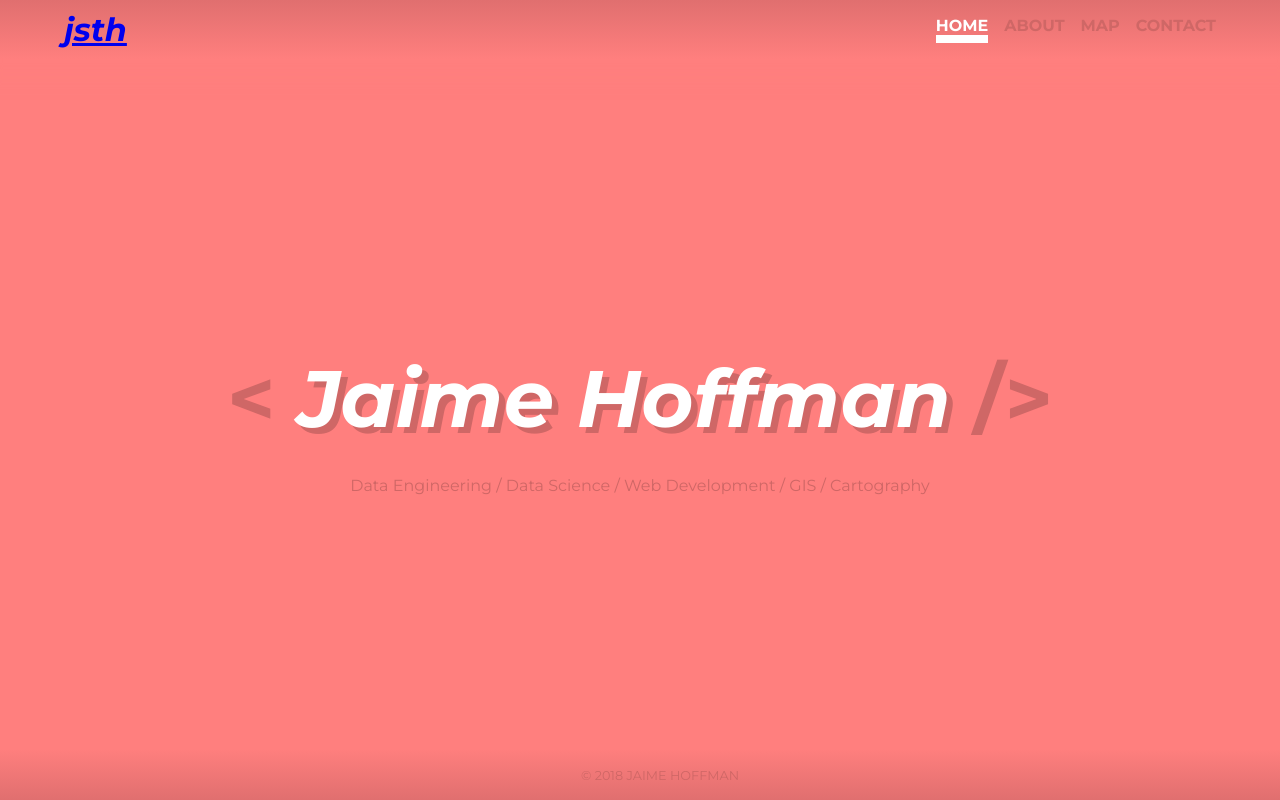
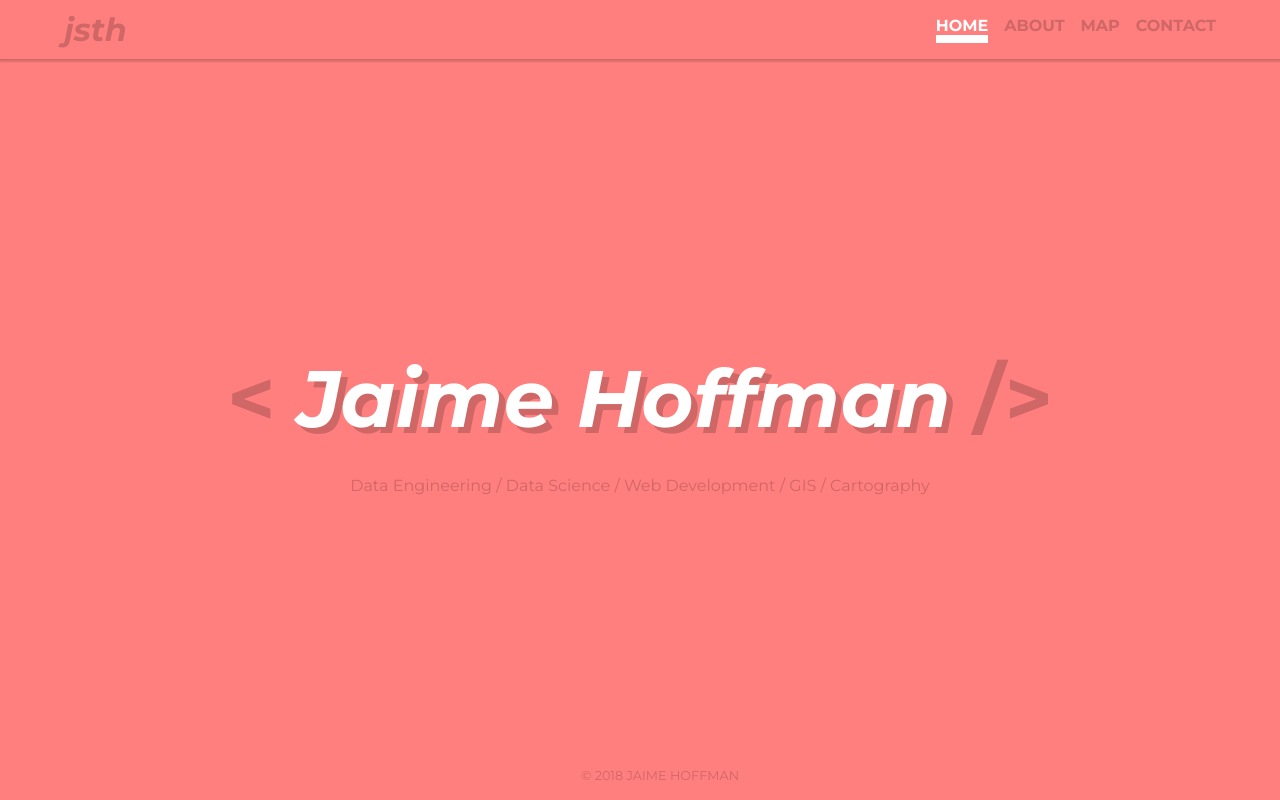
Before and after one commit to JSTHoffman/jsth, a Flask app: page / in a window 1280 px wide. Run offline with Flask 2, Linux system fonts and the light colour scheme.

Commit message:
Change header and footer background and add header bottom border.

```diff
--- a/jsth/static/css/base.css
+++ b/jsth/static/css/base.css
@@ -24,15 +24,21 @@ header {
   height: auto;
   width: 100vw;
   top: 0;
-  background-image: linear-gradient(#E06F6F, #FF7F7E);
-  /* background-color: #FF7F7E; */
-  box-shadow: 0 0.05em 1em 1em #FF7F7E;
+  /* background-image: linear-gradient(#E06F6F, #FF7F7E); */
+  background-color: #FF7F7E;
+  /* box-shadow: 0 0.05em 1em 1em #FF7F7E; */
+  box-shadow: 0 0 0.15em 0.15em #CF6766;
+  border-bottom: 0.05em solid #CF6766;
 }
 
 .header-name {
   margin: 0;
   padding-left: 5%;
   font-style: italic;
+}
+
+.header-name a {
+  text-decoration: none;
   color: #CF6766;
 }
 
@@ -97,7 +103,7 @@ footer {
   justify-content: center;
   height: auto;
   color: #CF6766;
-  background-image: linear-gradient(#FF7F7E, #E06F6F);
+  /* background-image: linear-gradient(#FF7F7E, #E06F6F); */
 }
 
 .footer-item {
```
